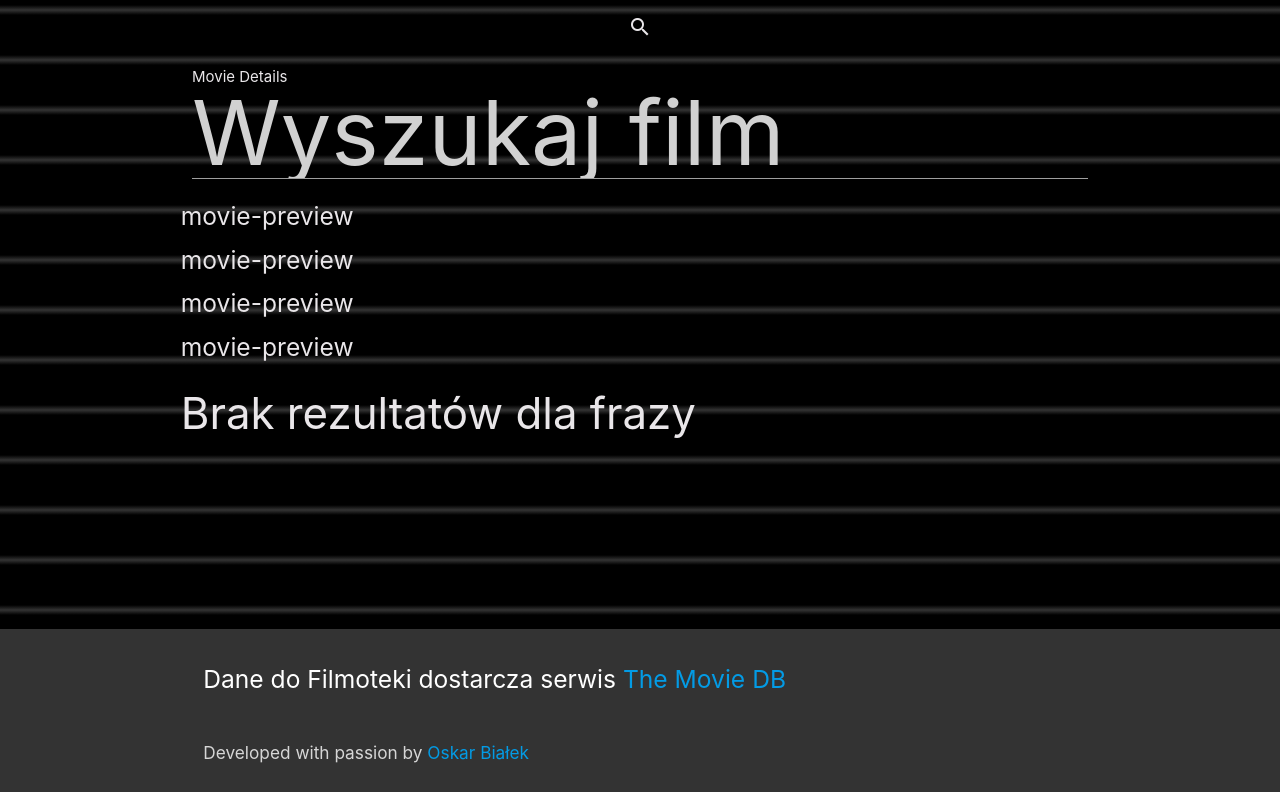
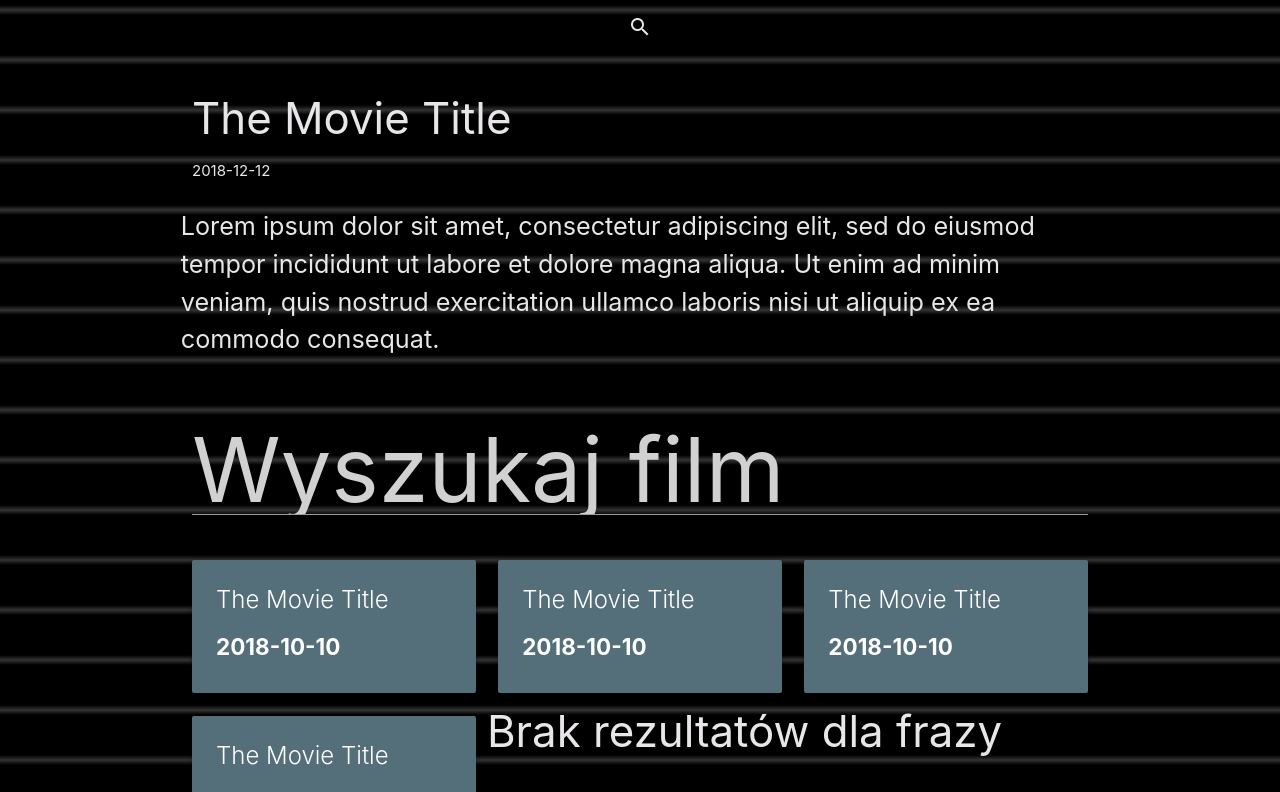
Before and after one commit to Oskarowy/Filmoteka, an Angular app: page / in a window 1280 px wide. Shown: the top 792 px of the page. Built offline with nearby package versions, Linux system fonts and the light colour scheme; a small style sheet from the web is missing.

Commit message:
Set animations to movie details page and movie preview

```diff
--- a/src/app/display-movie.component.html
+++ b/src/app/display-movie.component.html
@@ -1 +1,13 @@
-Movie Details
+<div class="col m7 s12">
+    <h3 class="fade-in-right">The Movie Title</h3>
+    <div class="row">
+        <div class="col m3 fade-in-right slower">
+            2018-12-12
+        </div>
+        <div class="row">
+            <p class="flow-text col s12 fade-in-left slow">
+                    Lorem ipsum dolor sit amet, consectetur adipiscing elit, sed do eiusmod tempor incididunt ut labore et dolore magna aliqua. Ut enim ad minim veniam, quis nostrud exercitation ullamco laboris nisi ut aliquip ex ea commodo consequat.
+            </p>
+        </div>
+    </div>
+</div>
--- a/src/app/search/movie-preview/movie-preview.component.html
+++ b/src/app/search/movie-preview/movie-preview.component.html
@@ -1,3 +1,9 @@
-<h5>
-  movie-preview
-</h5>
+<div class="col s12 m4 movie">
+<div class="card blue-grey darken-1">
+  <div class="card-content white-text">
+    <span class="card-title">The Movie Title</span>
+    <div class="movie-year">2018-10-10</div>
+  </div>
+</div>
+
+</div>
```
